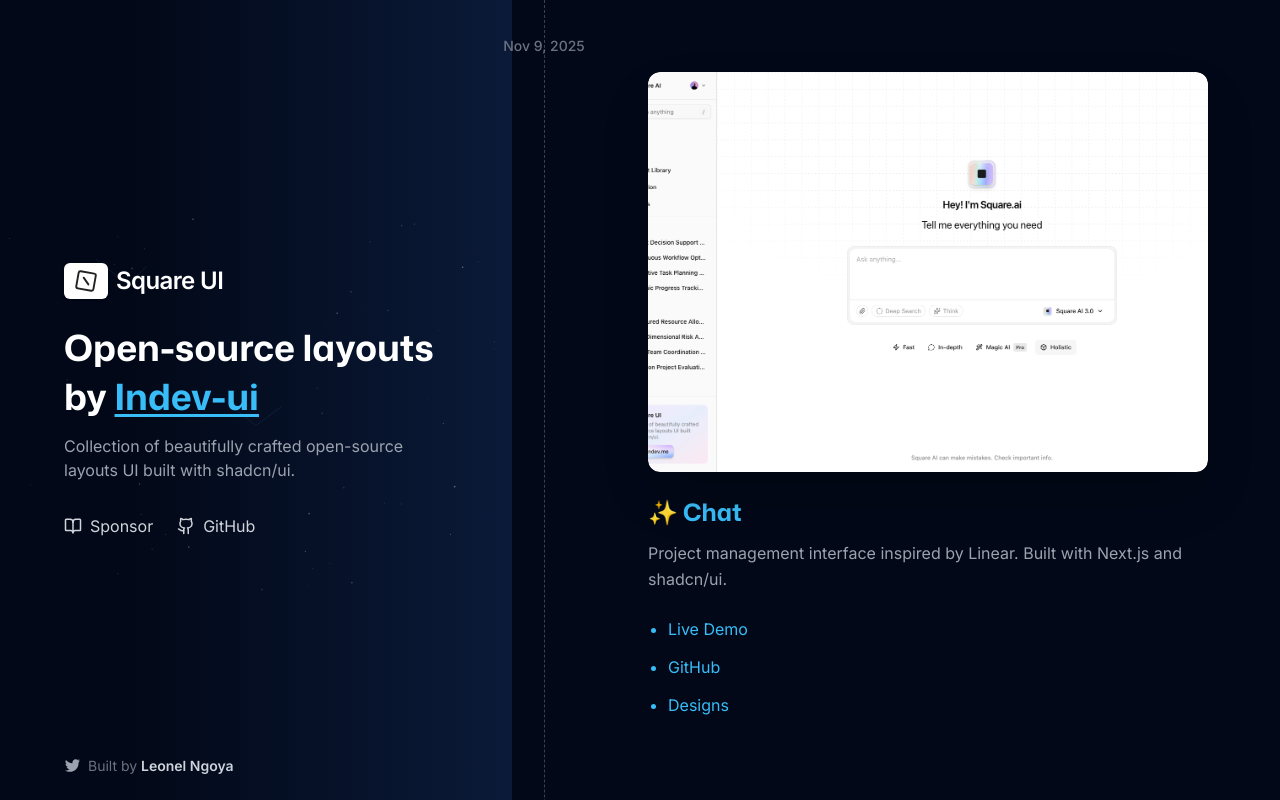
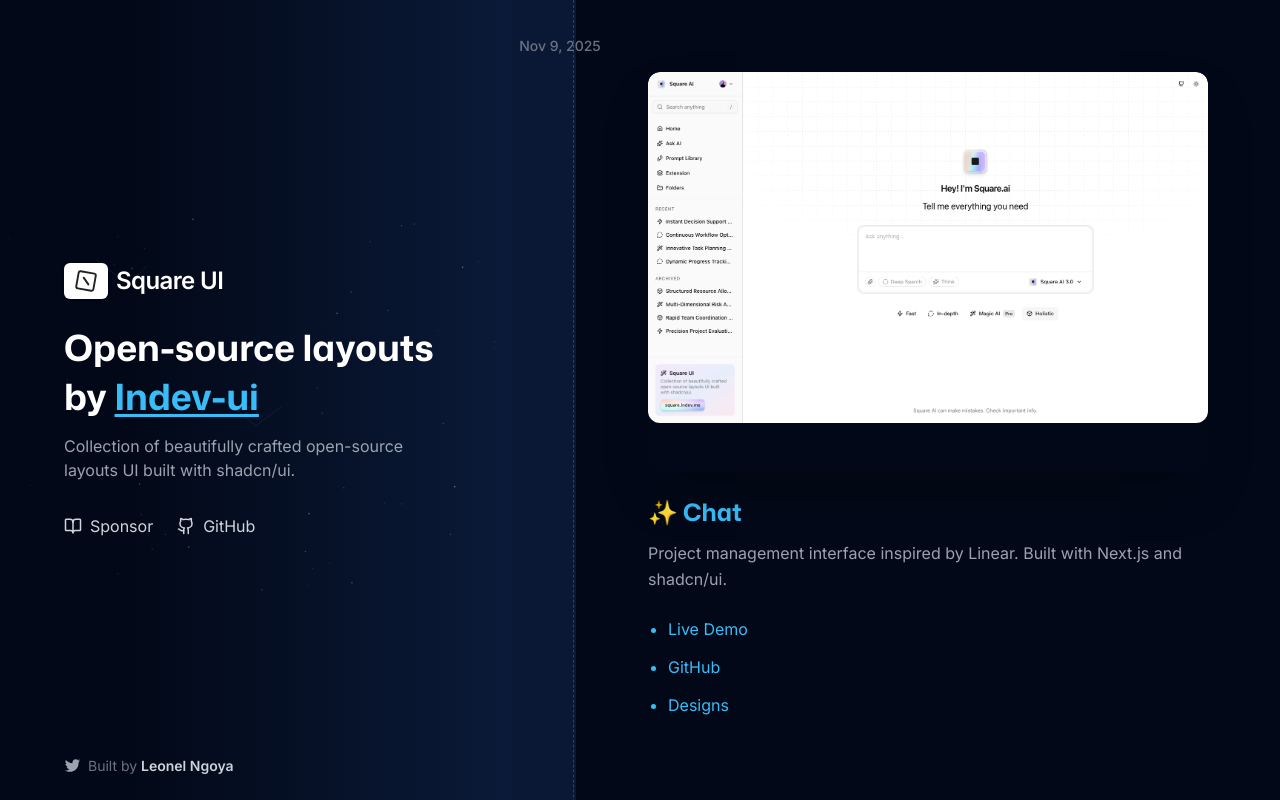
Before and after one commit to Junior-d09/Studio-Square-inte, a Next.js app: page / in a window 1280 px wide. Shown: the top 800 px of the page. Built offline with nearby package versions, Linux system fonts and the light colour scheme.

Commit message:
correction centerRuler

```diff
--- a/src/app/page.tsx
+++ b/src/app/page.tsx
@@ -62,7 +62,7 @@
   {/* CENTER + RIGHT - Ajustez la marge gauche pour correspondre */}
   <div className="ml-[40%] flex-1 flex">
     {/* CENTER RULE - Réduisez la largeur ici */}
-    <div className="w-16 flex-shrink-0 relative bg-[#020817]">
+    <div className="w-16 flex-shrink-0 relative bg-[#0A1835]">
       <CenterRule />
     </div>
 
--- a/src/components/CenterRule.jsx
+++ b/src/components/CenterRule.jsx
@@ -6,14 +6,14 @@
 
   return (
     <div className="relative w-full h-full">
-      {/* Ligne pointillée centrale */}
-      <div className="absolute left-1/2 inset-y-0 border-l border-dashed border-gray-700" />
+      {/* Ligne pointillée déplacée vers la droite */}
+      <div className="absolute left-[95%] inset-y-0 border-l border-dashed border-gray-700 " />
 
       {/* 📅 Affichage des dates au niveau des images */}
       {dates.map(({ date, top }, i) => (
         <div
           key={i}
-          className="absolute left-1/2 -translate-x-1/2 whitespace-nowrap text-sm text-gray-500 font-medium"
+          className="absolute left-[75%] -translate-x-1/2 whitespace-nowrap text-sm text-gray-500 font-medium"
           style={{ top: `${top - 12}px` }}
         >
           {date}
--- a/src/components/RightSidebar.jsx
+++ b/src/components/RightSidebar.jsx
@@ -90,7 +90,8 @@
             <Image
               src={item.image}
               alt={item.title}
-              fill
+              width={600}
+              height={400}
               className="object-cover rounded-xl"
             />
           </div>
```
